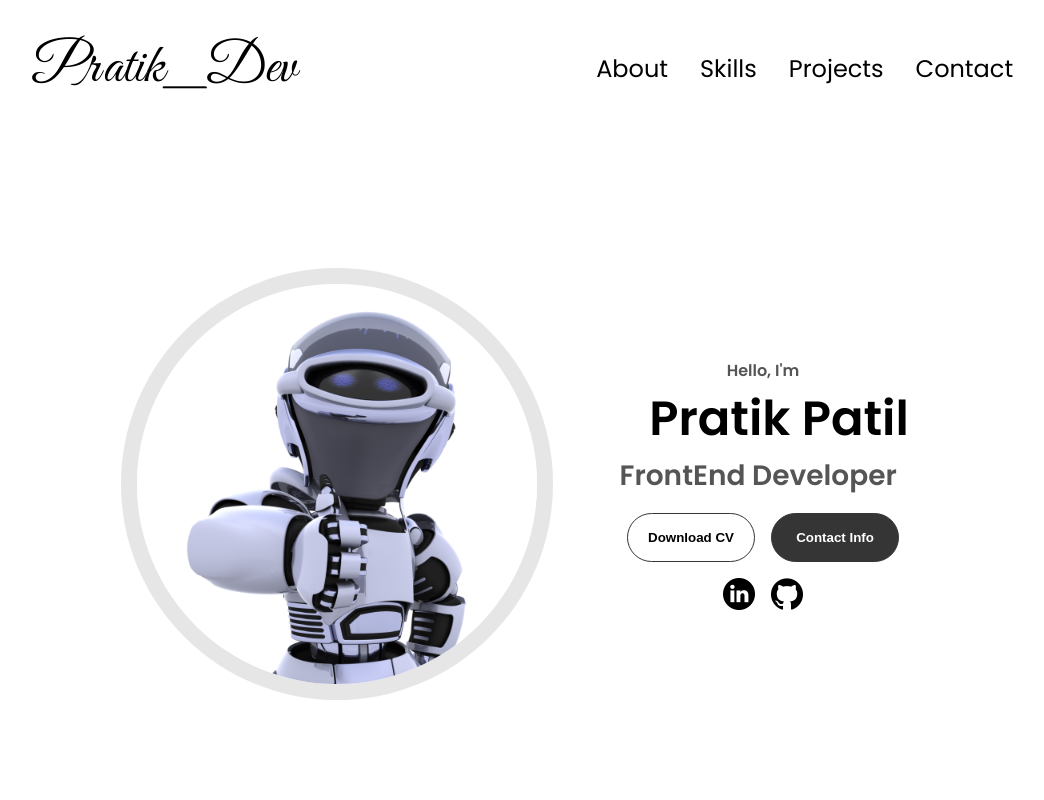
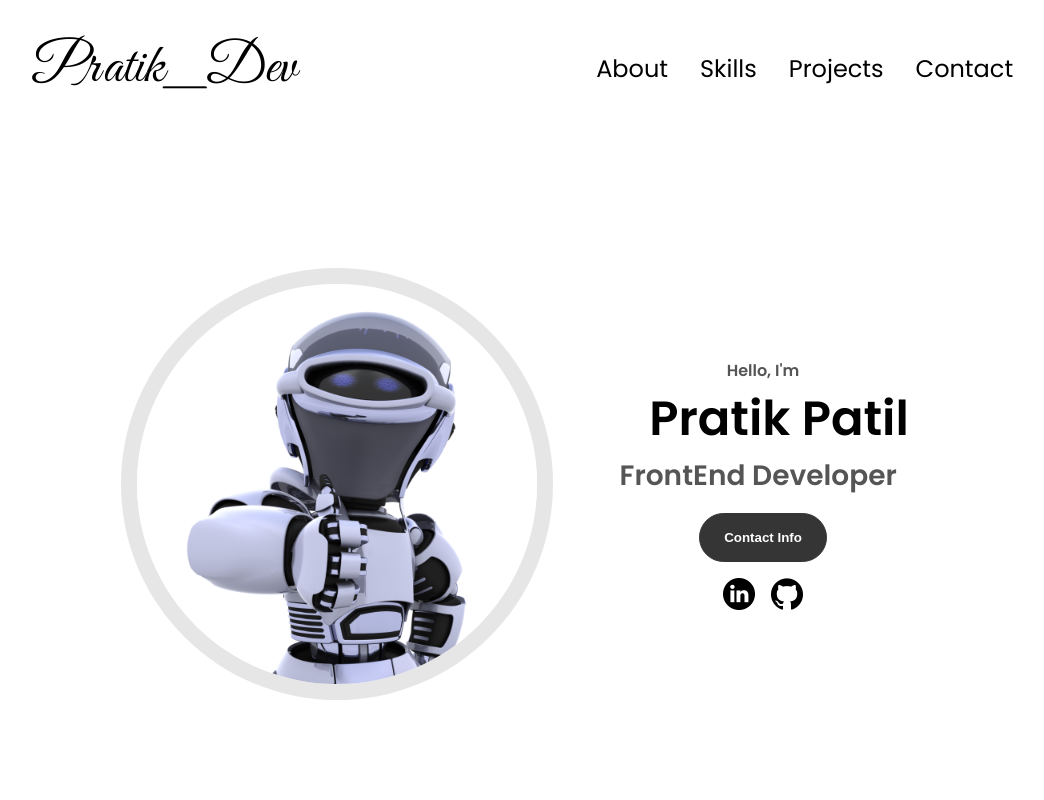
Before and after one commit to mrpp2001/pratik_dev, a plain HTML site: page index.html in a window 1280 px wide. Shown: the top 800 px of the page, without its empty margins (117-1161 px from the left). Drawn offline with nearby package versions, Linux system fonts and the light colour scheme; a web font is replaced by a local one.

Commit message:
Update index.html

```diff
--- a/index.html
+++ b/index.html
@@ -48,9 +48,9 @@
       <h1 class="title">Pratik Patil</h1>
       <p id="dev" class="section__text__p2">Frontend Developer</p>
       <div class="btn-container">
-        <button class="btn btn-color-2" onclick="window.open('./assets/Pratik Patil Resume.pdf')">
+<!--         <button class="btn btn-color-2" onclick="window.open('./assets/Pratik Patil Resume.pdf')">
           Download CV
-        </button>
+        </button> -->
         <button class="btn btn-color-1" onclick="location.href='#contact'">
           Contact Info
         </button>
```
